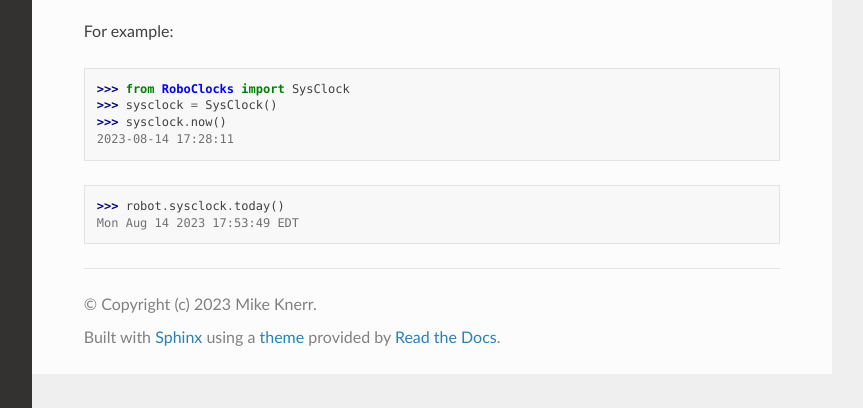
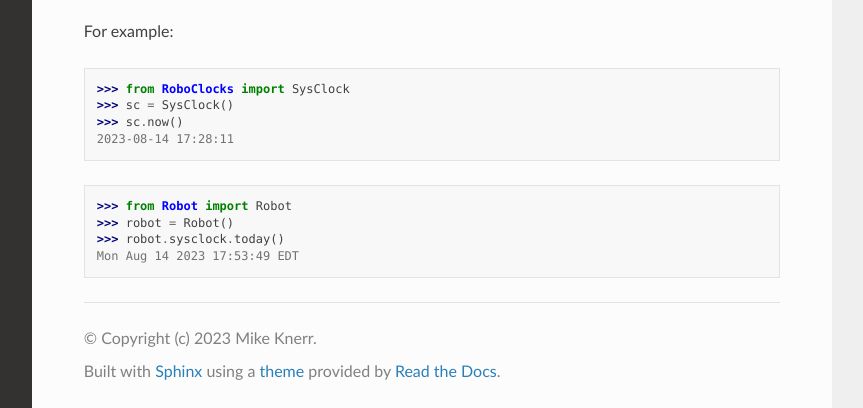
Before and after one commit to mkner/robo-pid, a Sphinx documentation site: the page built from docs/usage.rst, in a window 1280 px wide and 1316 px high, cut to the strip 908-1316 px from the top of the window. Shown: the whole strip, without its empty margins (268-1131 px from the left). Built offline with Sphinx 7.4.7 and the Read the Docs theme 2.0.0, drawn with Linux system fonts in a browser that asks for light colours.

Commit message:
Update usage.rst

```diff
--- a/docs/usage.rst
+++ b/docs/usage.rst
@@ -39,9 +39,11 @@ you can use the ``SysClock.now()`` function:
 For example:
 
 >>> from RoboClocks import SysClock
->>> sysclock = SysClock()
->>> sysclock.now()
+>>> sc = SysClock()
+>>> sc.now()
 2023-08-14 17:28:11
 
+>>> from Robot import Robot
+>>> robot = Robot()
 >>> robot.sysclock.today()
 Mon Aug 14 2023 17:53:49 EDT
```
